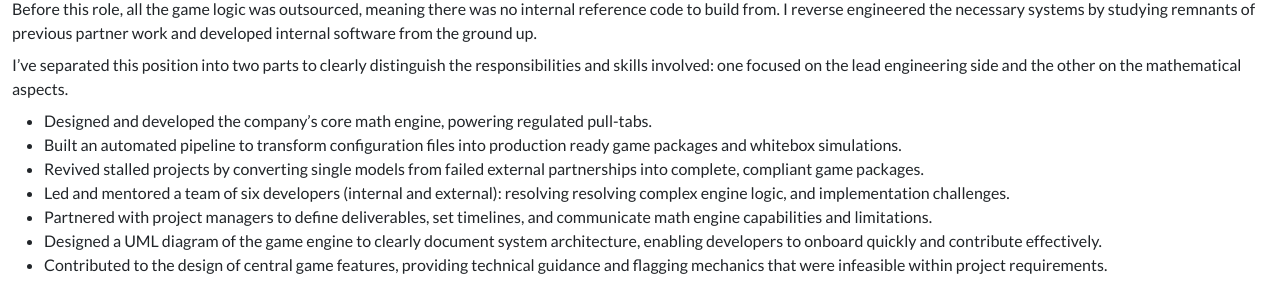
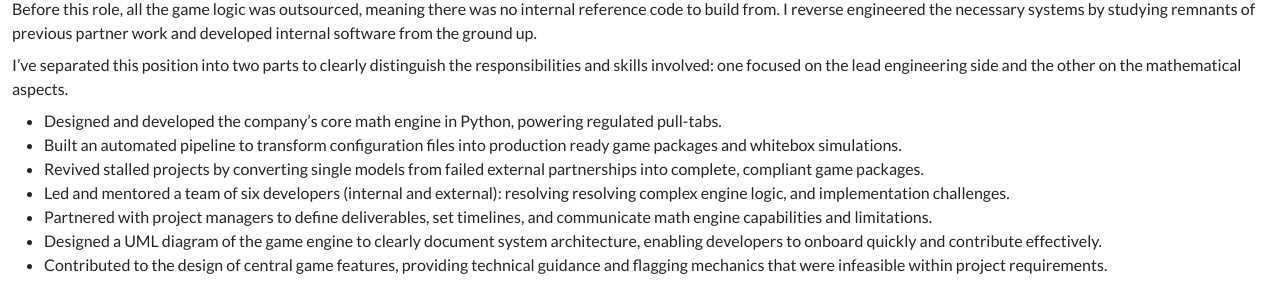
Before and after one commit to drewgiffin/drewgiffindev, a Django app: template core/templates/experience.html in a window 1280 px wide. Shown: the part 403-708 px from the top of the page. Run offline with Django 4.2, Linux system fonts and the light colour scheme; the template is opened without the code that fills it, so the values that code supplies are empty; some libraries are stand-ins or nearby versions.

Commit message:
Mentioned the math engine I made was in python

```diff
--- a/core/templates/experience/lead-software-engineer.html
+++ b/core/templates/experience/lead-software-engineer.html
@@ -4,7 +4,7 @@
 <h6>Before this role, all the game logic was outsourced, meaning there was no internal reference code to build from. I reverse engineered the necessary systems by studying remnants of previous partner work and developed internal software from the ground up.</h6>
 <h6>I’ve separated this position into two parts to clearly distinguish the responsibilities and skills involved: one focused on the lead engineering side and the other on the mathematical aspects.</h6>
 <ul>
-    <li>Designed and developed the company’s core math engine, powering regulated pull-tabs.</li>
+    <li>Designed and developed the company’s core math engine in Python, powering regulated pull-tabs.</li>
     <li>Built an automated pipeline to transform configuration files into production ready game packages and whitebox simulations.</li>
     <li>Revived stalled projects by converting single models from failed external partnerships into complete, compliant game packages.</li>
     <li>Led and mentored a team of six developers (internal and external): resolving resolving complex engine logic, and implementation challenges.</li>
```
